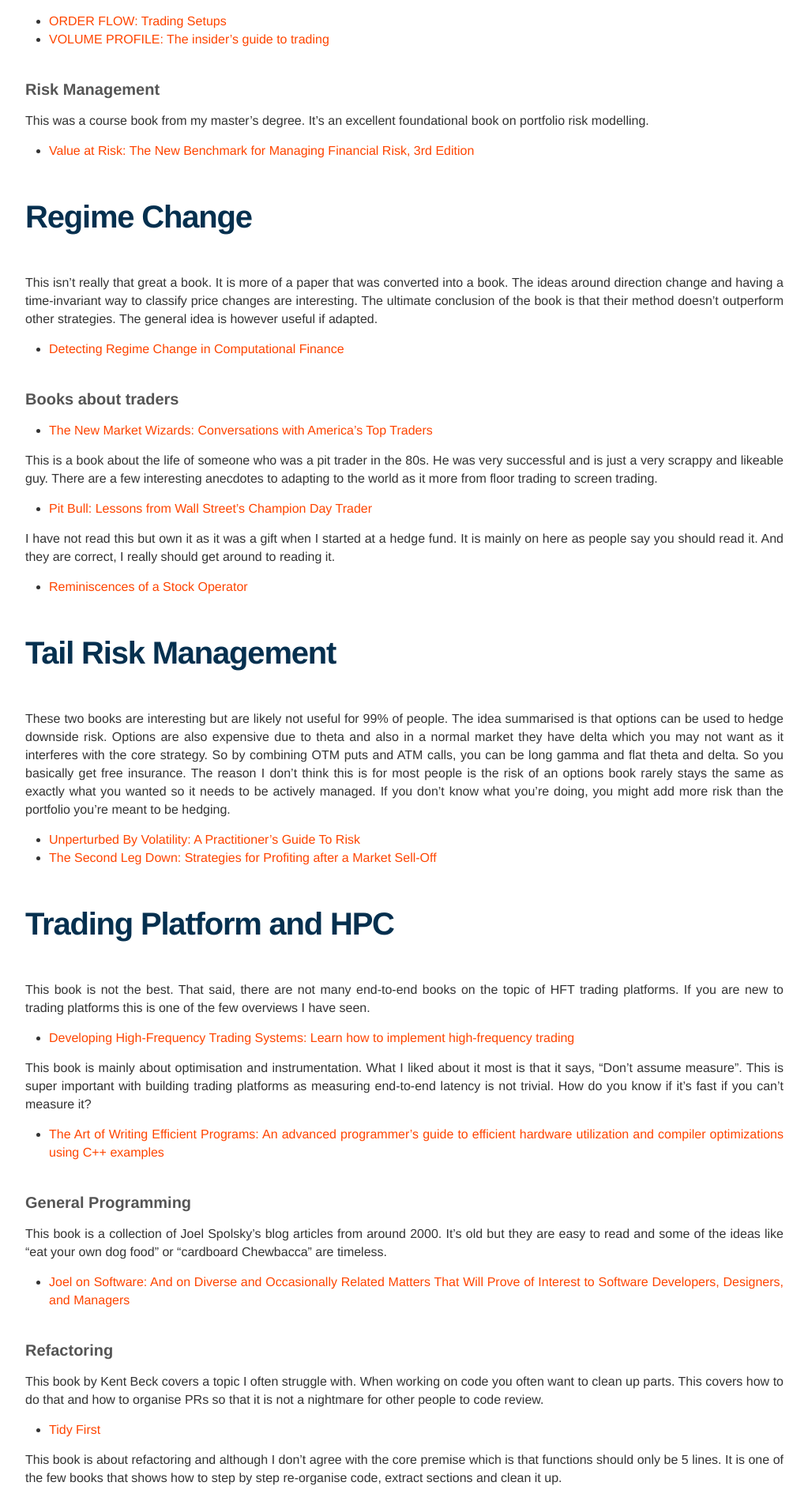
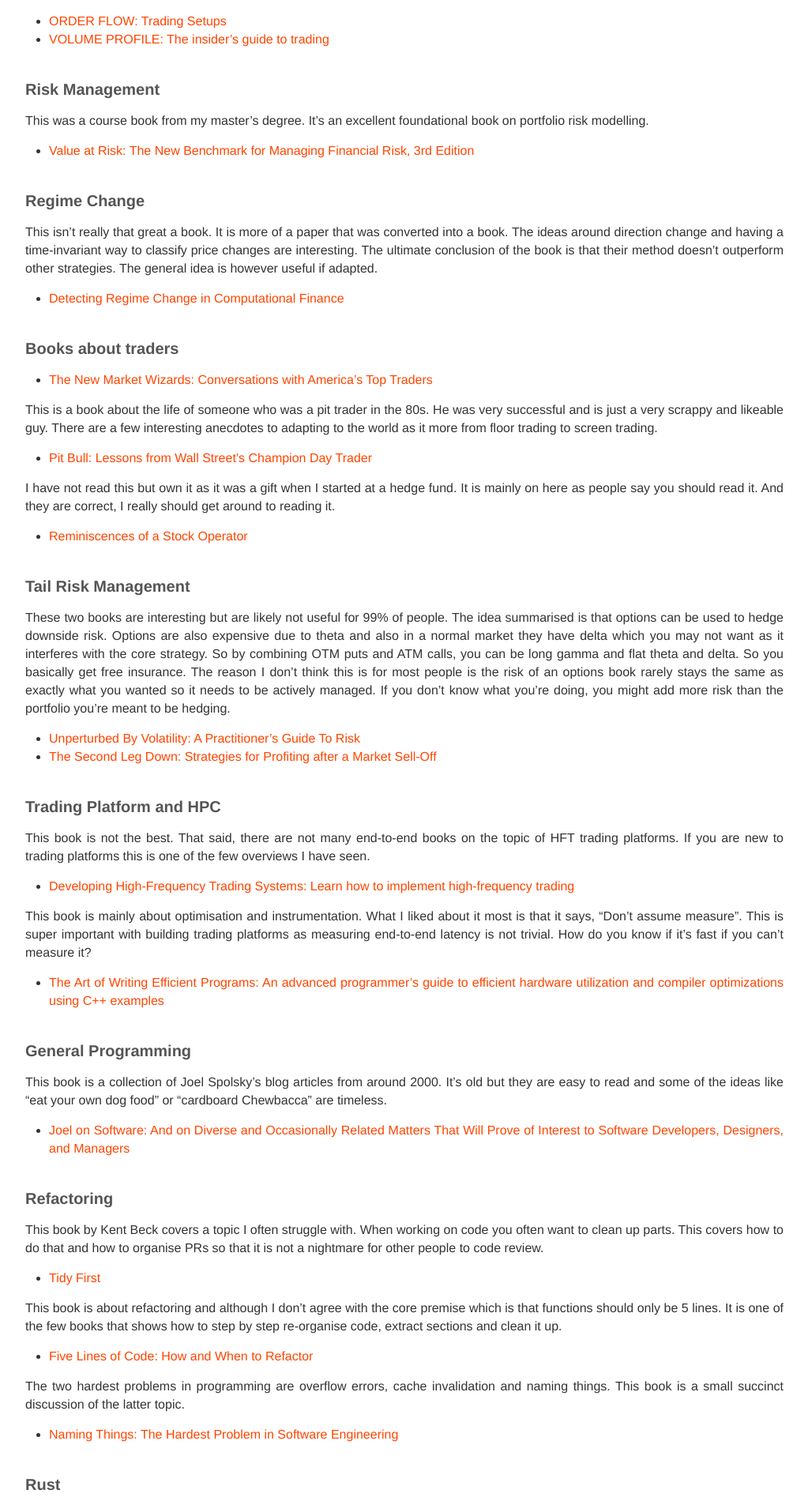
Before and after one commit to MarkRBest/markrbest.github.io, a Jekyll site: the page built from _posts/2024-09-03-reading-list.md, in a window 1280 px wide. Shown: the part 1399-3299 px from the top of the page at 79% size, without its empty margins (128-1151 px from the left). Built offline with Jekyll 4.4.1, drawn with Linux system fonts in a browser that asks for light colours; nearby versions of some CDN libraries; comment, search, counter and statistics services are not loaded.

```diff
--- a/_posts/2024-09-03-reading-list.md
+++ b/_posts/2024-09-03-reading-list.md
@@ -59,7 +59,7 @@ This was a course book from my master's degree. It's an excellent foundational b
 
 * [Value at Risk: The New Benchmark for Managing Financial Risk, 3rd Edition](https://a.co/d/bzi1VpT)
 
-# Regime Change
+### Regime Change
 
 This isn't really that great a book. It is more of a paper that was converted into a book.
 The ideas around direction change and having a time-invariant way to classify price changes are interesting.
@@ -81,7 +81,7 @@ And they are correct, I really should get around to reading it.
 
 * [Reminiscences of a Stock Operator](https://amzn.eu/d/ixfco0z)
 
-# Tail Risk Management
+### Tail Risk Management
 
 These two books are interesting but are likely not useful for 99% of people. The idea summarised is that options can be used to hedge downside risk.
 Options are also expensive due to theta and also in a normal market they have delta which you may not want as it interferes with the core strategy.
@@ -92,7 +92,7 @@ If you don't know what you're doing, you might add more risk than the portfolio
 * [Unperturbed By Volatility: A Practitioner's Guide To Risk](https://a.co/d/3v5cu7w)
 * [The Second Leg Down: Strategies for Profiting after a Market Sell-Off](https://a.co/d/28xGfPx)
 
-# Trading Platform and HPC
+### Trading Platform and HPC
 
 This book is not the best. That said, there are not many end-to-end books on the topic of HFT trading platforms.
 If you are new to trading platforms this is one of the few overviews I have seen.
```
